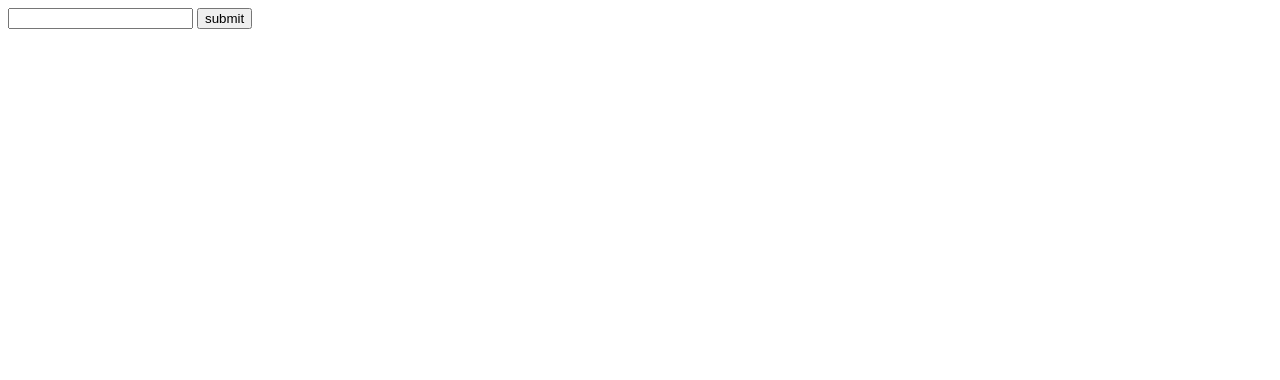
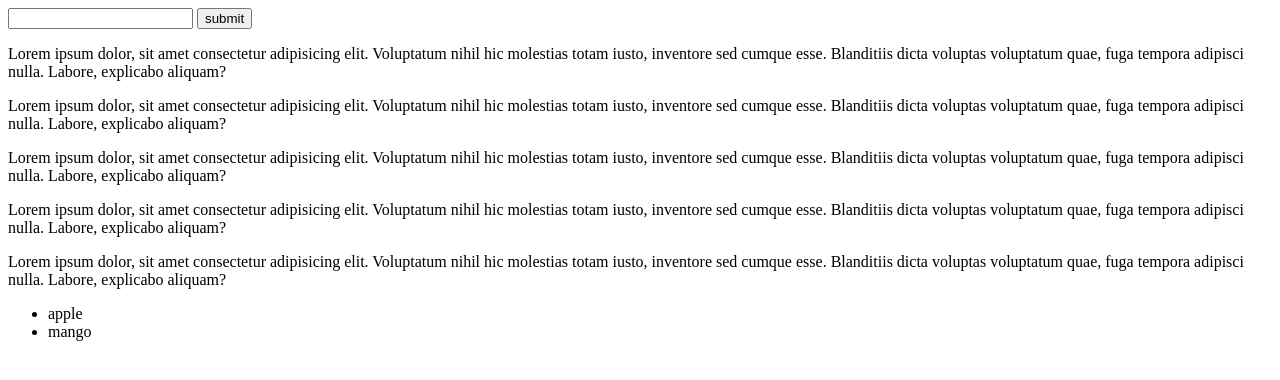
Before and after one commit to maleksahil/calculater, a plain HTML site: page practice.html in a window 1280 px wide. Drawn offline with Linux system fonts and the light colour scheme.

Commit message:
calculator

```diff
--- a/practice.html
+++ b/practice.html
@@ -9,11 +9,61 @@
     <input type="text" id="text">
     <button onclick="myFunction()">submit</button>
 
+    <p>Lorem ipsum dolor, sit amet consectetur adipisicing elit. Voluptatum nihil hic molestias totam iusto, inventore sed cumque esse. Blanditiis dicta voluptas voluptatum quae, fuga tempora adipisci nulla. Labore, explicabo aliquam?</p>
+    <p>Lorem ipsum dolor, sit amet consectetur adipisicing elit. Voluptatum nihil hic molestias totam iusto, inventore sed cumque esse. Blanditiis dicta voluptas voluptatum quae, fuga tempora adipisci nulla. Labore, explicabo aliquam?</p>
+    <p>Lorem ipsum dolor, sit amet consectetur adipisicing elit. Voluptatum nihil hic molestias totam iusto, inventore sed cumque esse. Blanditiis dicta voluptas voluptatum quae, fuga tempora adipisci nulla. Labore, explicabo aliquam?</p>
+    <p>Lorem ipsum dolor, sit amet consectetur adipisicing elit. Voluptatum nihil hic molestias totam iusto, inventore sed cumque esse. Blanditiis dicta voluptas voluptatum quae, fuga tempora adipisci nulla. Labore, explicabo aliquam?</p>
+    <p>Lorem ipsum dolor, sit amet consectetur adipisicing elit. Voluptatum nihil hic molestias totam iusto, inventore sed cumque esse. Blanditiis dicta voluptas voluptatum quae, fuga tempora adipisci nulla. Labore, explicabo aliquam?</p>
+
     <script>
     function myFunction() {
         let text = document.getElementById('text').value;
          console.log(text)
     }
+
+    let p = document.querySelectorAll('p')
+
+    let arr = Array.from(p)
+    console.log(arr)
+
+    console.log(Array.from('foo'));
+
+    console.log(Array.from([1,2,3], (x) => x+x))
+
+    // Make a list
+const ul = document.createElement("ul");
+document.body.appendChild(ul);
+
+const li1 = document.createElement("li");
+const li2 = document.createElement("li");
+
+li1.textContent = 'apple';
+li2.textContent = 'mango'
+
+
+ul.appendChild(li1);
+ul.appendChild(li2);
+
+function hide(evt) {
+  // evt.target refers to the clicked <li> element
+  // This is different from evt.currentTarget, which would refer to the parent <ul> in this context
+  evt.target.style.visibility = "hidden";
+}
+
+// Attach the listener to the list
+// It will fire when each <li> is clicked
+ul.addEventListener("click", hide, false);
+
+let str = "Batman";
+
+console.log(str.substring(1)); // 1
+
+console.log(str.substring(str.length-1)) // 7
+
+console.log(str.substring(0,str.length-1))
+
+console.log(str.length)
+
     </script>
 </body>
 </html>
```
Also changed, not shown: script.js (+5 -3 lines), index.html (line endings or trailing spaces).
